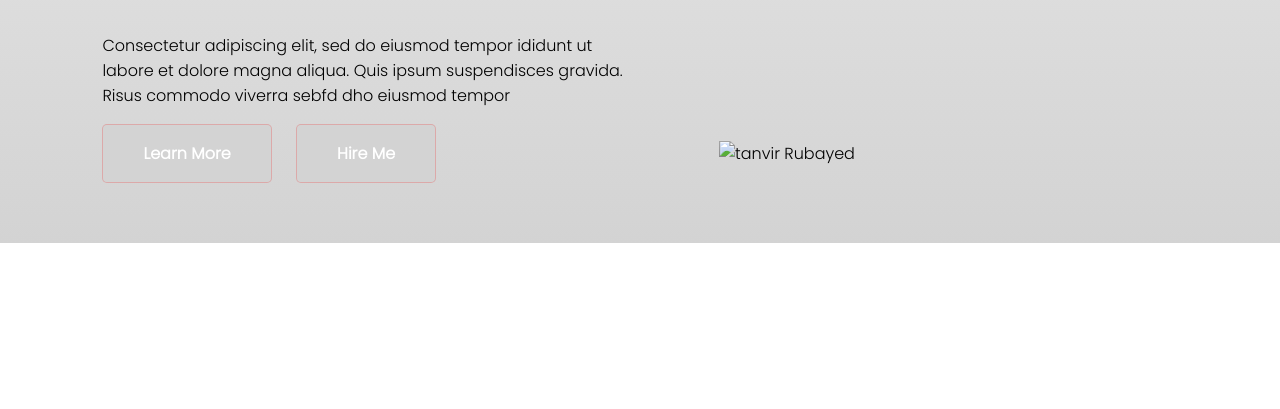
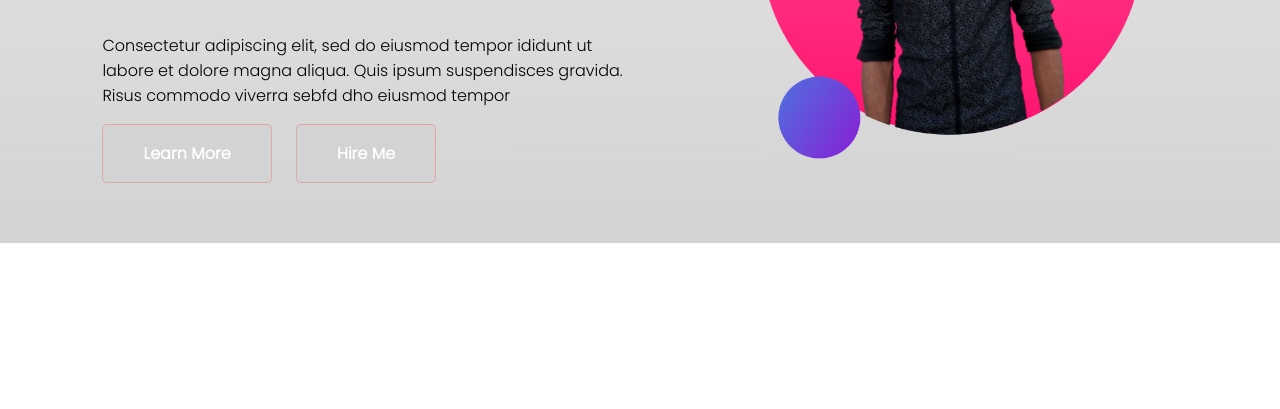
Before and after one commit to TanvirRubayed-code/second-portfolio, a plain HTML site: page index.html in a window 1280 px wide. Shown: the part 391-800 px from the top of the page. Drawn offline with Linux system fonts and the light colour scheme; a web font is replaced by a local one.

Commit message:
image problem solved

```diff
--- a/index.html
+++ b/index.html
@@ -27,7 +27,7 @@
             <a id="button-start-2" class="button" href="#">Hire Me</a>
         </div>
         <div id="upper-section-image" class="half-div">
-            <img src="../web portfolio/images/image2.png" alt="tanvir Rubayed">
+            <img src="image/image2.png" alt="tanvir Rubayed">
         </div>
 
     </div>
```
Also changed, not shown: image/image2.png (added).
